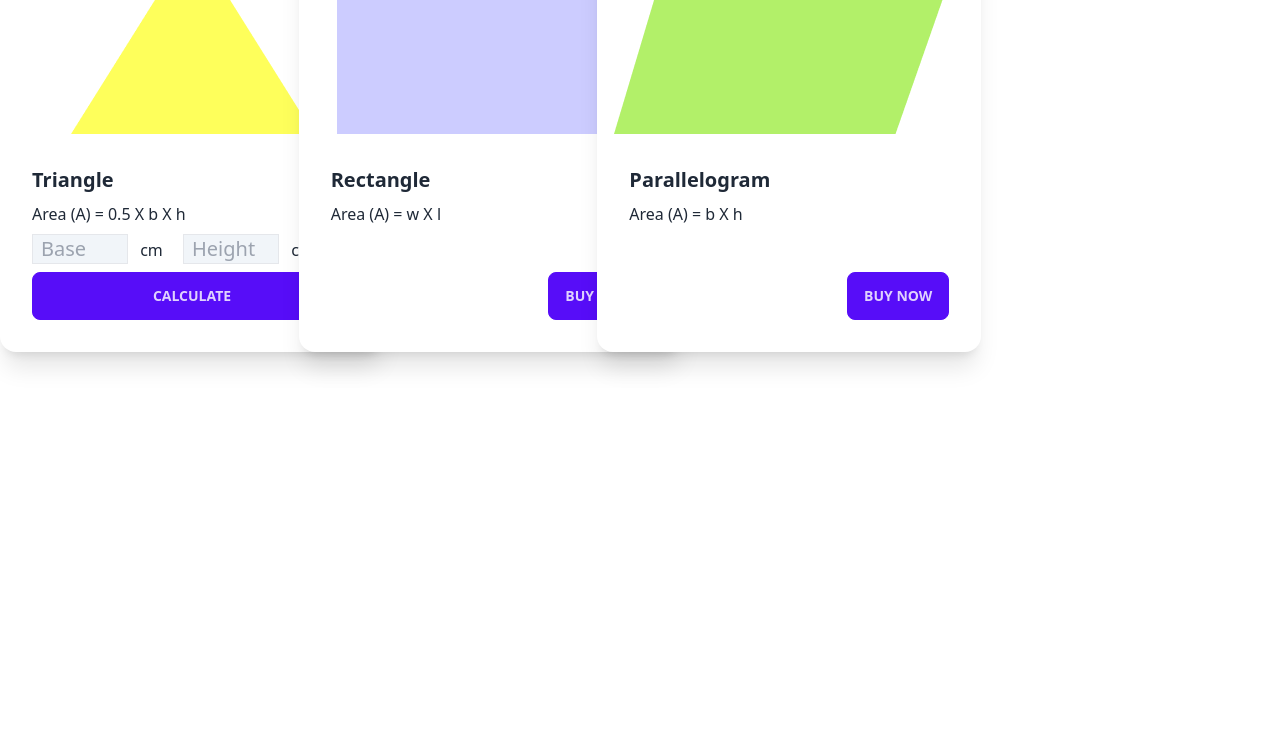
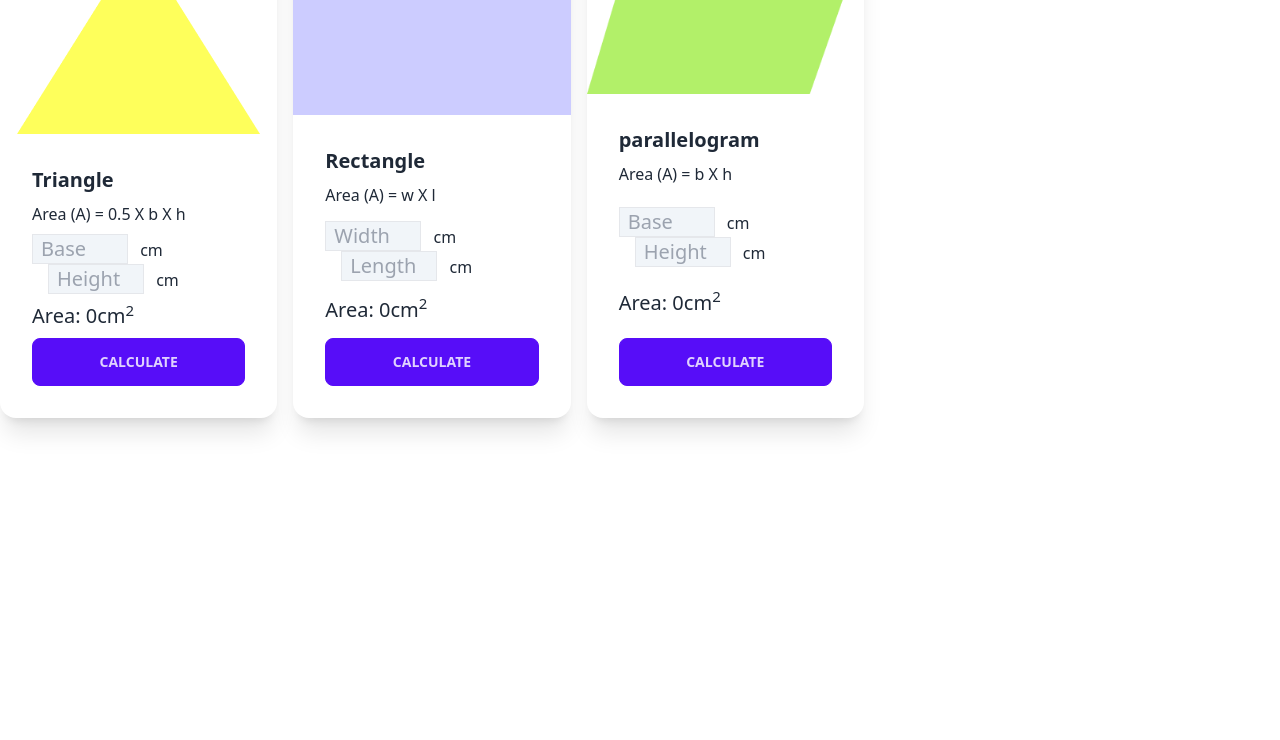
Before and after one commit to hmsmiraz/Geometry-Genius, a plain HTML site: page index.html in a window 1280 px wide. Shown: the part 60-800 px from the top of the page. Drawn offline with nearby package versions, Linux system fonts and the light colour scheme.

Commit message:
3rd commit

```diff
--- a/index.html
+++ b/index.html
@@ -1,5 +1,5 @@
 <!DOCTYPE html>
-<html lang="en">
+<html lang="en" data-theme="light">
   <head>
     <meta charset="UTF-8" />
     <meta name="viewport" content="width=device-width, initial-scale=1.0" />
@@ -22,7 +22,7 @@
         <!-- shape container -->
         <div class="flex-1 grid grid-cols-1 md:grid-cols-2 lg:grid-cols-3 gap-4">
             <!-- Triangle card -->
-            <div class="card w-96 bg-base-100 shadow-xl">
+            <div class="card bg-base-100 shadow-xl">
                 <figure><img src="images/triangle.png" alt="Shoes" /></figure>
                 <div class="card-body">
                   <h2 class="card-title">Triangle</h2>
@@ -33,37 +33,52 @@
                     <input id="triangle-height" class=" ml-4 border w-24 px-2 text-xl bg-slate-100" type="text" name="" placeholder="Height">
                     <span class="ml-2" id="">cm</span>
                   </p>
+                  <p class="text-xl font-medium">Area: <span id="triangle-area">0</span>cm<sup>2</sup></p>
                   <div class="card-actions">
                     <button onclick="calculateTriangleArea()" class="btn btn-primary w-full">Calculate</button>
                   </div>
                 </div>
               </div>
-            <!-- Rectangle card -->
-            <div class="card w-96 bg-base-100 shadow-xl">
+            <!-- rectangle card -->
+            <div class="card bg-base-100 shadow-xl">
                 <figure><img src="images/rectangle.png" alt="Shoes" /></figure>
                 <div class="card-body">
                   <h2 class="card-title">Rectangle</h2>
                   <p>Area (A) = w X l</p>
-                  <div class="card-actions justify-end">
-                    <button class="btn btn-primary">Buy Now</button>
+                  <p>
+                    <input id="rectangle-width" class="border w-24 px-2 text-xl bg-slate-100" type="text" name="" placeholder="Width">
+                    <span class="ml-2" id="">cm</span>
+                    <input id="rectangle-length" class=" ml-4 border w-24 px-2 text-xl bg-slate-100" type="text" name="" placeholder="Length">
+                    <span class="ml-2" id="">cm</span>
+                  </p>
+                  <p class="text-xl font-medium">Area: <span id="rectangle-area">0</span>cm<sup>2</sup></p>
+                  <div class="card-actions">
+                    <button onclick="calculateRectangleArea()" class="btn btn-primary w-full">Calculate</button>
                   </div>
                 </div>
               </div>
             <!-- parallelogram card -->
-            <div class="card w-96 bg-base-100 shadow-xl">
+            <div class="card bg-base-100 shadow-xl">
                 <figure><img src="images/parallelogram.png" alt="Shoes" /></figure>
                 <div class="card-body">
-                  <h2 class="card-title">Parallelogram</h2>
+                  <h2 class="card-title">parallelogram</h2>
                   <p>Area (A) = b X h</p>
-                  <div class="card-actions justify-end">
-                    <button class="btn btn-primary">Buy Now</button>
+                  <p>
+                    <input id="parallelogram-base" class="border w-24 px-2 text-xl bg-slate-100" type="text" name="" placeholder="Base">
+                    <span class="ml-2" id="">cm</span>
+                    <input id="parallelogram-height" class=" ml-4 border w-24 px-2 text-xl bg-slate-100" type="text" name="" placeholder="Height">
+                    <span class="ml-2" id="">cm</span>
+                  </p>
+                  <p class="text-xl font-medium">Area: <span id="parallelogram-area">0</span>cm<sup>2</sup></p>
+                  <div class="card-actions">
+                    <button onclick="calculateParallelogramArea()" class="btn btn-primary w-full">Calculate</button>
                   </div>
                 </div>
               </div>
         </div>
 
         <!-- Area Calculator -->
-        <div class="w-[400px]">
+        <div class="ml-4 w-[400px]">
           <div class="text-4xl">Area Calculator</div>
         </div>
 
--- a/scripts/area-calculator.js
+++ b/scripts/area-calculator.js
@@ -9,4 +9,46 @@ function calculateTriangleArea(){
     const heightValueText = heightField.value;
     const height = parseFloat(heightValueText);
     console.log(base,height);
+
+    const triangleArea = 0.5 * base * height;
+    console.log(triangleArea);
+
+    const areaSpan = document.getElementById('triangle-area');
+    areaSpan.innerText = triangleArea;
 }
+function calculateRectangleArea(){
+    // get width value
+    const widthField = document.getElementById('rectangle-width');
+    const widthValueText = widthField.value;
+    const width = parseFloat(widthValueText);
+
+    // get height value
+    const lengthField = document.getElementById('rectangle-length');
+    const lengthValueText = lengthField.value;
+    const length = parseFloat(lengthValueText);
+    console.log(width,length);
+
+    const rectangleArea = width * length;
+    console.log(rectangleArea);
+
+    const areaSpan = document.getElementById('rectangle-area');
+    areaSpan.innerText = rectangleArea;
+}
+function calculateParallelogramArea(){
+    // get base value
+    const baseField = document.getElementById('parallelogram-base');
+    const baseValueText = baseField.value;
+    const base = parseFloat(baseValueText);
+
+    // get height value
+    const heightField = document.getElementById('parallelogram-height');
+    const heightValueText = heightField.value;
+    const height = parseFloat(heightValueText);
+    console.log(base,height);
+
+    const parallelogramArea = base * height;
+    console.log(parallelogramArea);
+
+    const areaSpan = document.getElementById('parallelogram-area');
+    areaSpan.innerText = parallelogramArea;
+}
```
